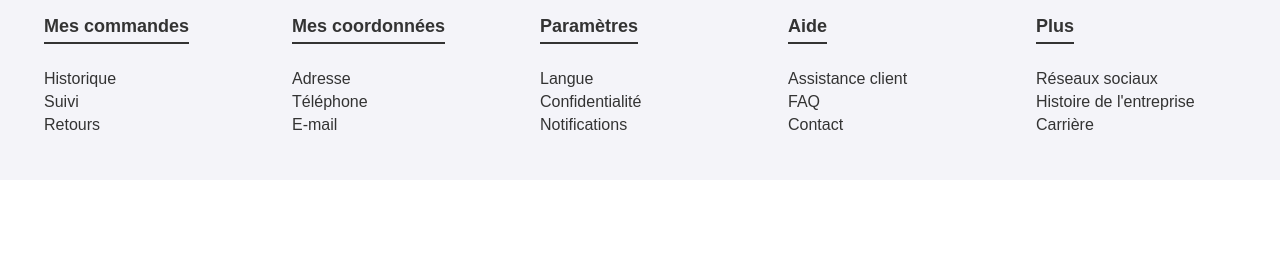
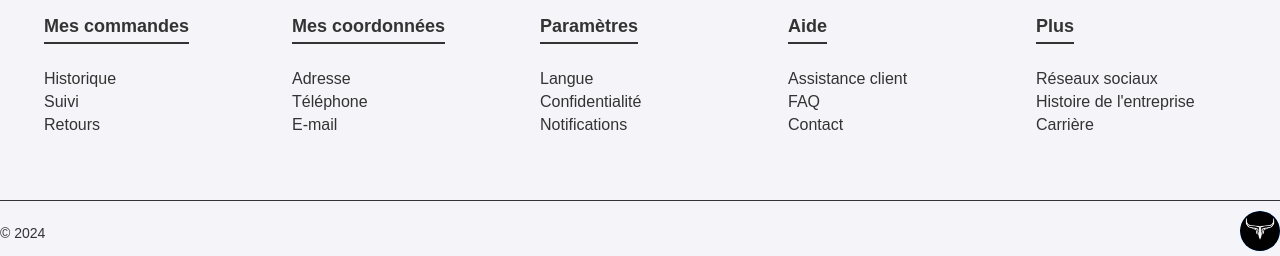
Before and after one commit to NEKOgrile/extrem-workout, a PHP site: page /main.html in a window 1280 px wide. Shown: the part 1216-1472 px from the top of the page. Before the commit the page ends 1346 px from the top, so only its background shows below. Run offline with PHP 8.4, Linux system fonts and the light colour scheme; some libraries are stand-ins or nearby versions.

Commit message:
footer v2

```diff
--- a/main.css
+++ b/main.css
@@ -542,3 +542,44 @@ body.dark-mode .article-action:hover {
 #toggle-theme:hover {
     background-color: #0056b3;
 }
+
+  /* Style de la section tout en bas du footer */
+.footer-bottom {
+    display: flex;
+    justify-content: space-between;
+    align-items: center;
+    width: 100%;
+    margin-top: 20px;
+    padding-top: 10px;
+    border-top: 1px solid currentColor;
+}
+
+.footer-bottom span {
+    font-size: 14px;
+    color: inherit;
+}
+
+/* Style du bouton rond avec logo */
+.user-profile-footer {
+    display: flex;
+    justify-content: center;
+    align-items: center;
+    width: 40px;
+    height: 40px;
+    background-color: #007bff;
+    border-radius: 50%;
+    overflow: hidden;
+    transition: background-color 0.3s;
+    cursor: pointer;
+    margin-bottom: 5px;
+}
+
+.user-profile-footer:hover {
+    background-color: #0056b3;
+}
+
+.user-profile-footer img {
+    width: 100%;
+    height: auto;
+    object-fit: cover;
+}
--- a/main.html
+++ b/main.html
@@ -113,7 +113,12 @@
     <footer class="footer" id="footer">
         <!-- Le contenu sera chargé dynamiquement via JavaScript -->
       </footer>
-
+      <div class="footer-bottom">
+        <span>© 2024</span>
+        <div class="user-profile-footer">
+          <img src="image/logo.jpg" alt="Profil" class="profile-img">
+        </div>
+      </div>
 
 
 
```
Also changed, not shown: main.js (line endings or trailing spaces).
